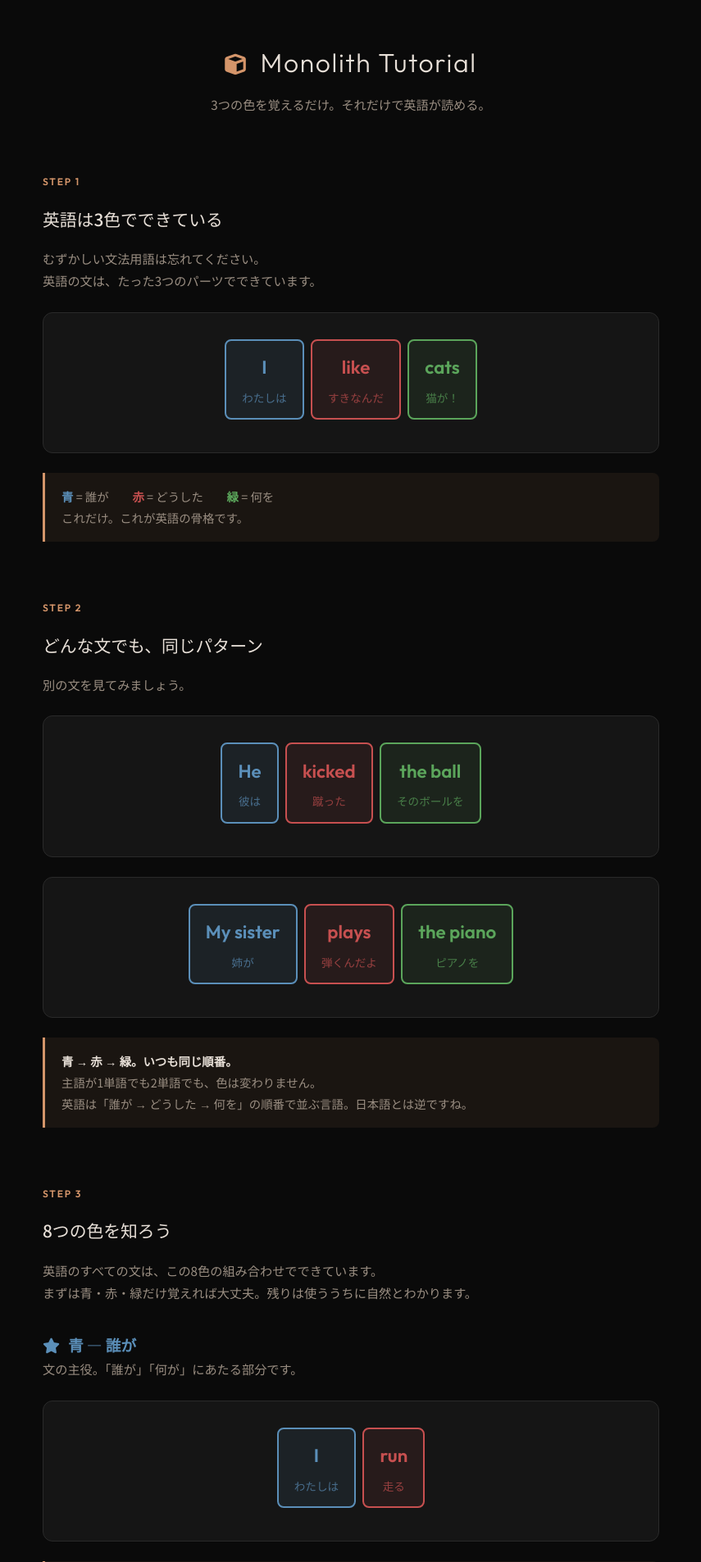
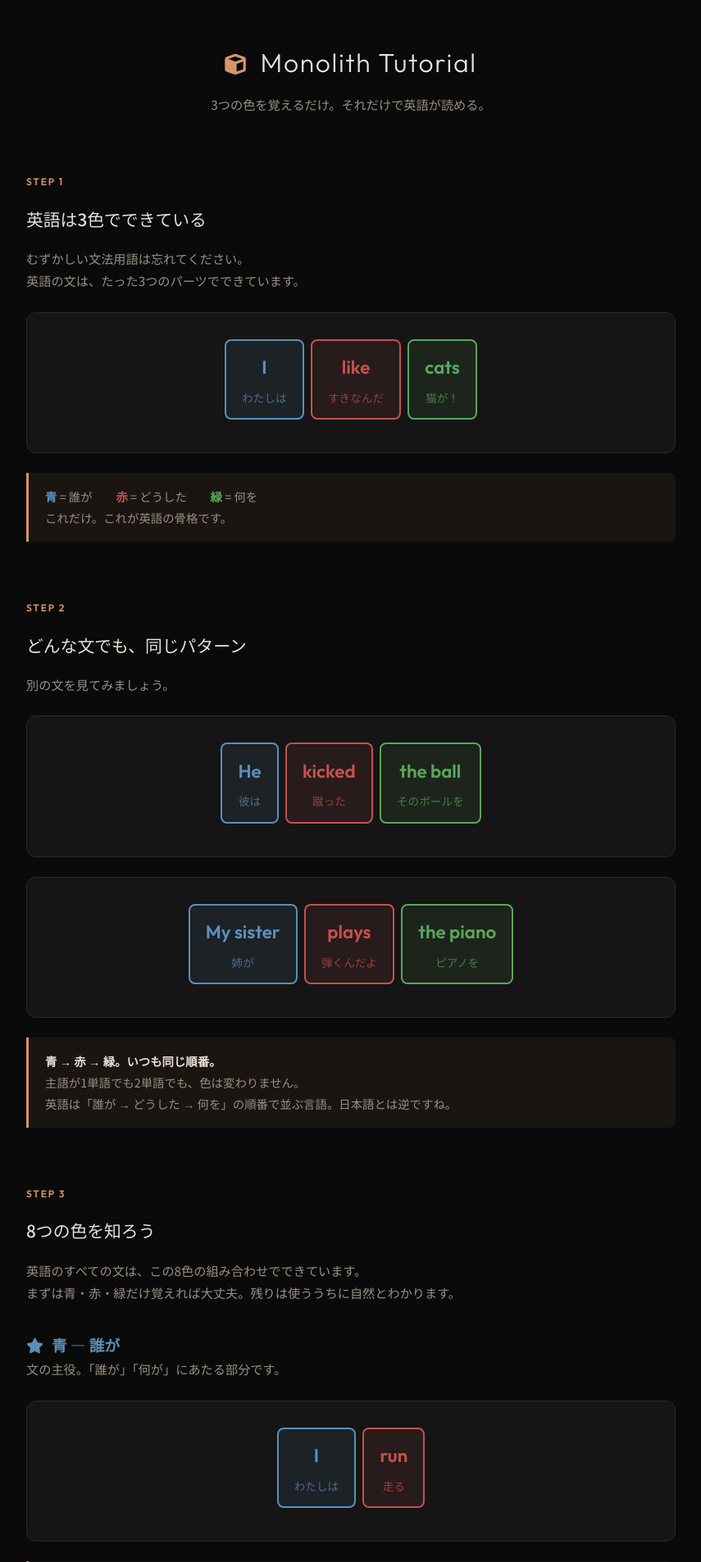
Before and after one commit to goodsun/monolith, a Flask app: page /tutorial in a window 1280 px wide. Shown: the top 1906 px of the page at 82% size, without its empty margins (212-1067 px from the left). Run offline with Flask 3, Linux system fonts and the light colour scheme.

Commit message:
Tutorial container 840px

```diff
--- a/templates/tutorial.html
+++ b/templates/tutorial.html
@@ -35,7 +35,7 @@ body {
 }
 
 .container {
-  max-width: 800px;
+  max-width: 840px;
   margin: 0 auto;
   padding: 3rem 1.5rem;
 }
```
